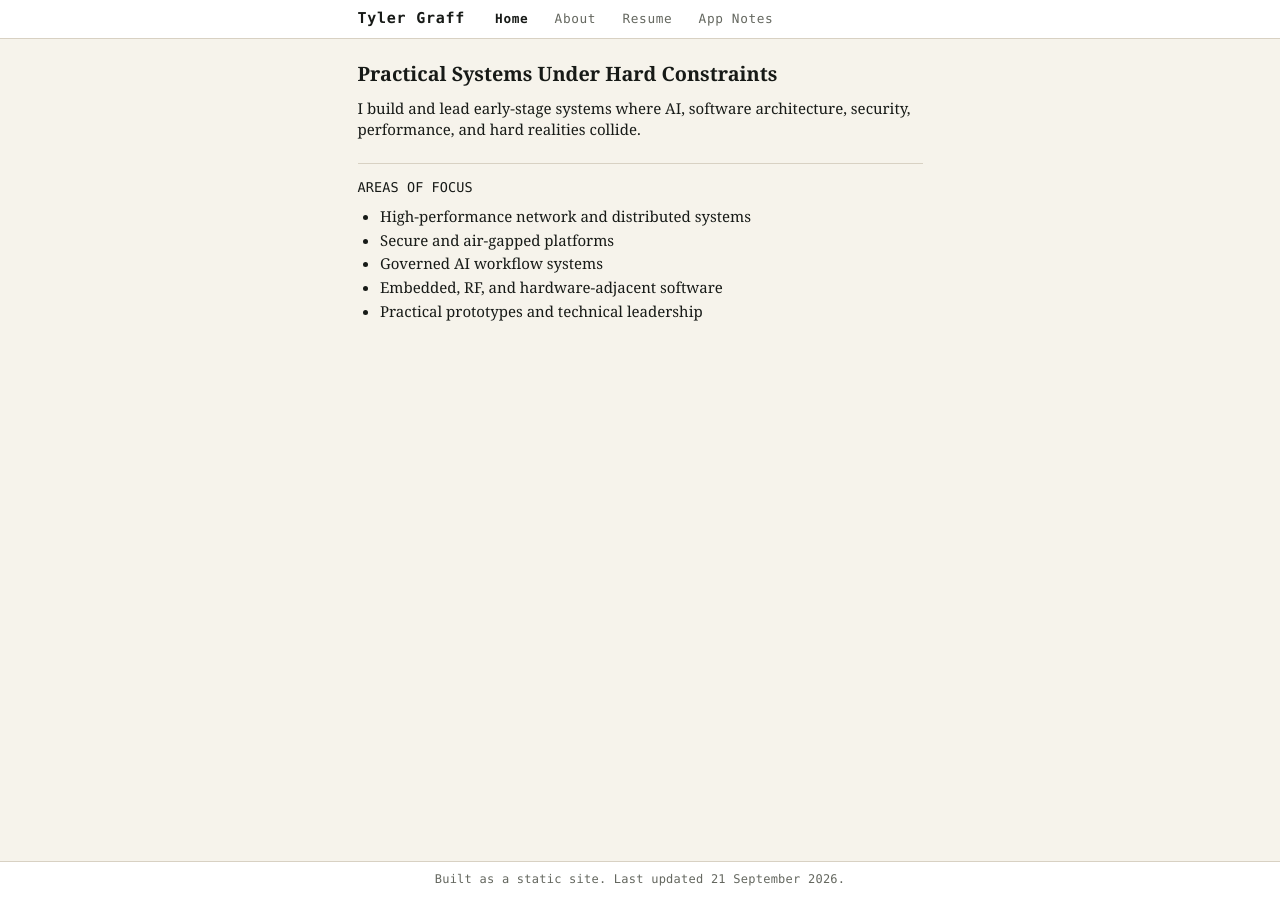
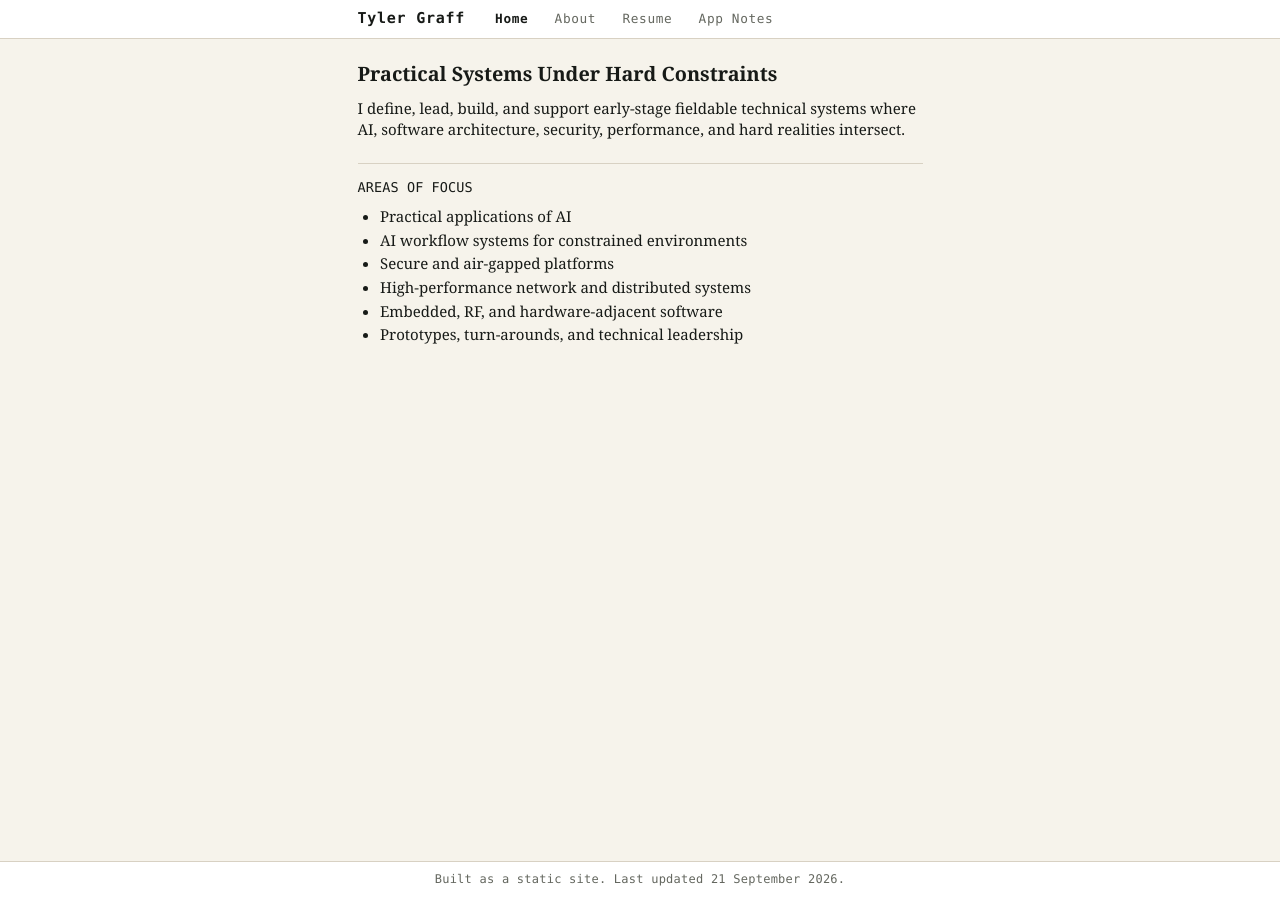
Before and after one commit to tylergraff/tylergraff.github.io, a Jekyll site: the page built from index.md, in a window 1280 px wide. Built offline with Jekyll 4.4.1, drawn with Linux system fonts in a browser that asks for light colours.

Commit message:
update resume content and contact info

```diff
--- a/_layouts/resume.html
+++ b/_layouts/resume.html
@@ -5,6 +5,7 @@ layout: page
 {% if page.resume_name %}
 <div class="resume-hero">
   <p class="resume-name">{{ page.resume_name }}</p>
+  {% if page.resume_contact %}<p class="resume-contact">{{ page.resume_contact }}</p>{% endif %}
   <p class="resume-title">{{ page.resume_title }}</p>
   {% if page.resume_tags %}<p class="resume-tags">{{ page.resume_tags }}</p>{% endif %}
   {% if page.resume_credentials %}<p class="resume-credentials">{{ page.resume_credentials }}</p>{% endif %}
--- a/assets/css/main.css
+++ b/assets/css/main.css
@@ -427,6 +427,14 @@ p.intro-block {
     font-size: 0.95rem;
 }
 
+.resume-contact {
+    font-size: 0.95rem;
+}
+
+.resume-contact a {
+    color: inherit;
+}
+
 /* Resume section headings */
 .resume-company {
     margin-top: 1.75rem;
--- a/index.md
+++ b/index.md
@@ -6,12 +6,13 @@ title: Home
 # Practical Systems Under Hard Constraints
 {: .site-tagline }
 
-I build and lead early-stage systems where AI, software architecture, security, performance, and hard realities collide.
+I define, lead, build, and support early-stage fieldable technical systems where AI, software architecture, security, performance, and hard realities intersect.
 
 ## Areas of focus
 
+- Practical applications of AI
+- AI workflow systems for constrained environments
+- Secure and air-gapped platforms
 - High-performance network and distributed systems
-- Secure and air-gapped platforms
-- Governed AI workflow systems
 - Embedded, RF, and hardware-adjacent software
-- Practical prototypes and technical leadership
+- Prototypes, turn-arounds, and technical leadership
```
Also changed, not shown: about.md (+2 -1 lines), resume.md (+17 -18 lines).
